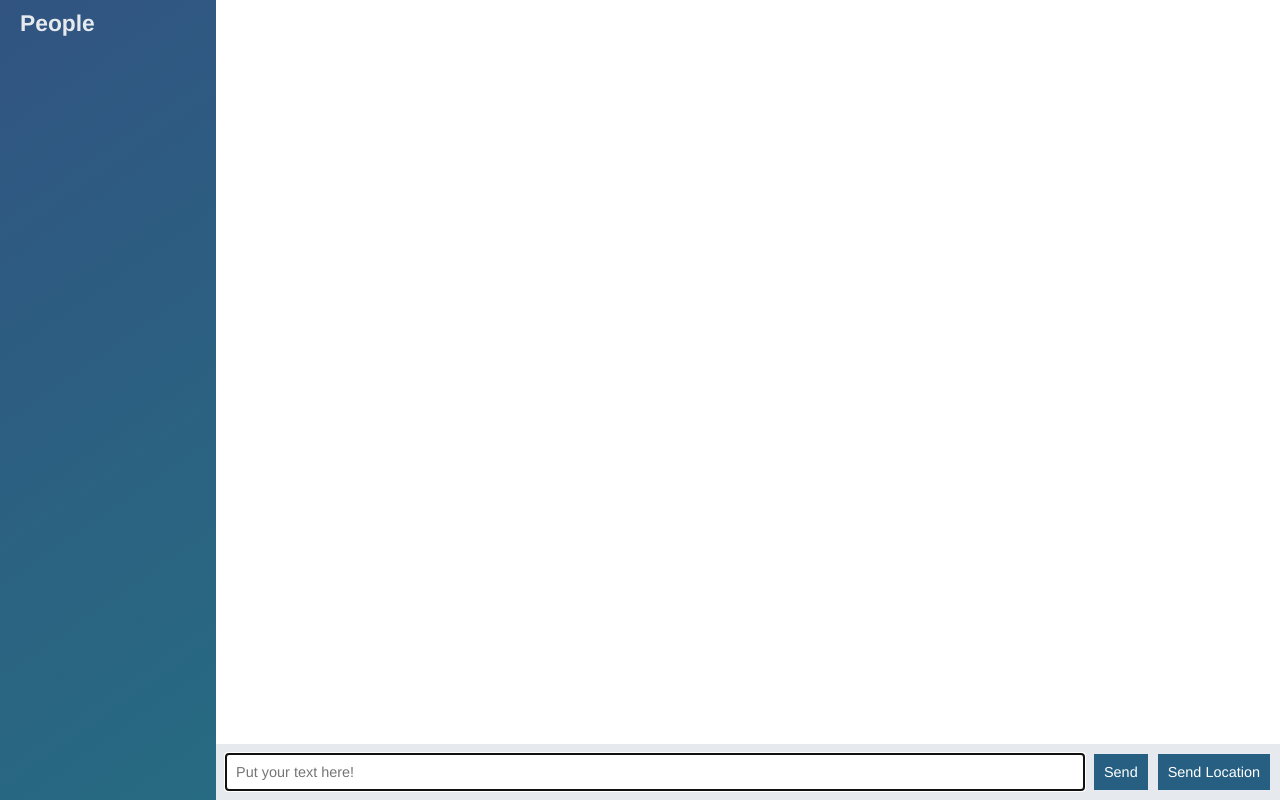
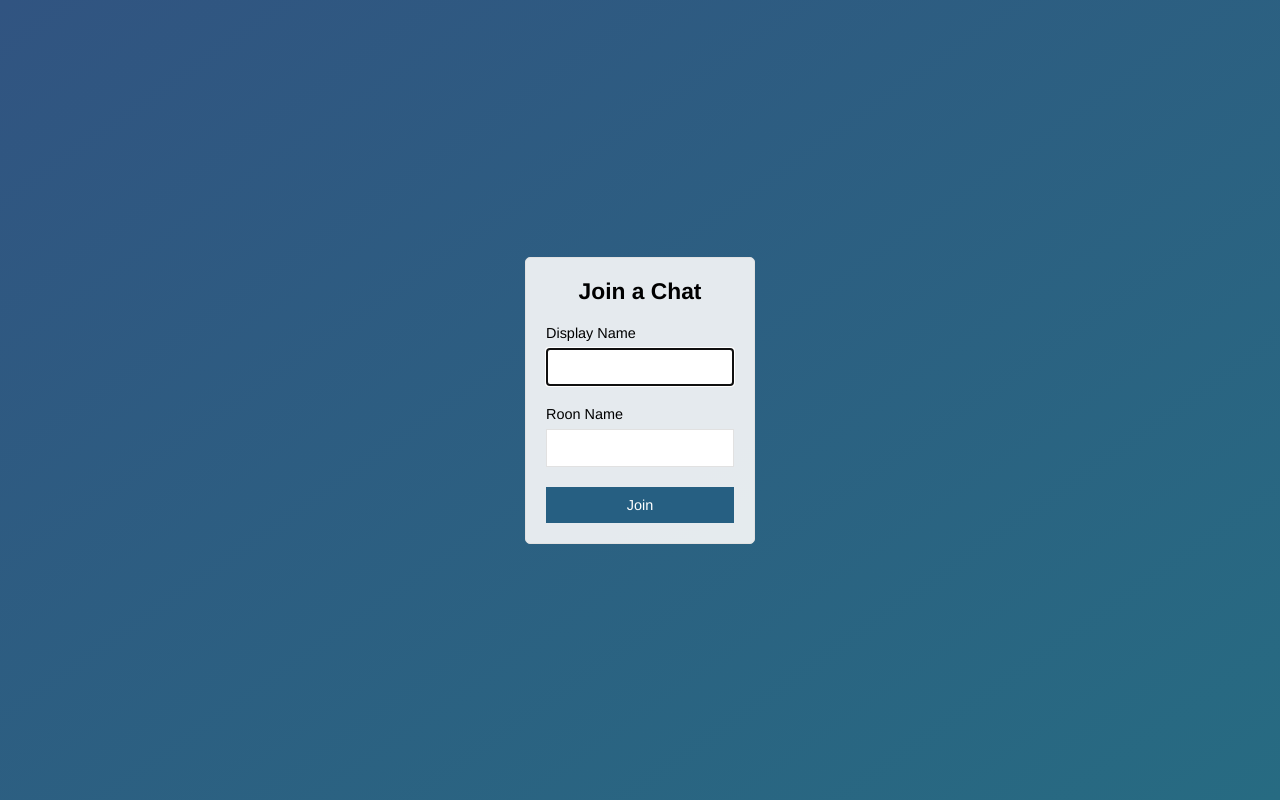
Before and after one commit to costalago/node-course-chat-app, a website: page public/index.html in a window 1280 px wide. Drawn offline with nearby package versions, Linux system fonts and the light colour scheme; no server answers.

Commit message:
Adding join to room page

```diff
--- a/public/index.html
+++ b/public/index.html
@@ -2,59 +2,30 @@
 <html>
 <head>
     <meta charset="UTF-8">
+    <title>Join Chat App</title>
     <link rel="stylesheet" href="/css/styles.css">
-    <title>Chat App</title>
+    <meta name="viewport" content="width=device-width, initial-scale=1, user-scalable=no"/>
 </head>
-<body class="chat">
-
-<div class="chat__sidebar">
-    <h3>People</h3>
-    <div id="users"></div>
+<body class="centered-form">
+<div class="centered-form__form">
+    <form action="/chat.html">
+        <div class="form-field">
+            <h3>Join a Chat</h3>
+        </div>
+        <div class="form-field">
+            <label>Display Name</label>
+            <input type="text" name="name" autofocus>
+        </div>
+        <div class="form-field">
+            <label>Roon Name</label>
+            <input type="text" name="room">
+        </div>
+        <div class="form-field">
+            <button>Join</button>
+        </div>
+    </form>
 </div>
 
-<div class="chat__main">
-    <ol id="messages" class="chat__messages"></ol>
 
-    <div class="chat__footer">
-        <form id="message-form">
-            <input id="message" name="message" type="text" placeholder="Put your text here!" autocomplete="off" autofocus/>
-            <button>Send</button>
-        </form>
-
-        <button id="send-location">Send Location</button>
-    </div>
-</div>
-
-<script id="message-template" type="text/template">
-    <li class="message">
-        <div class="message__title">
-            <h4>{{from}}</h4>
-            <span>{{createdAt}}</span>
-        </div>
-        <div class="message__body">
-            <p>{{text}}</p>
-        </div>
-    </li>
-</script>
-
-<script id="location-message-template" type="text/template">
-    <li class="message">
-        <div class="message__title">
-            <h4>{{from}}</h4>
-            <span>{{createdAt}}</span>
-        </div>
-        <div class="message__body">
-            <p>
-                <a href="{{url}}" target="_blank">My current location</a>
-            </p>
-        </div>
-    </li>
-</script>
-
-<script src="/socket.io/socket.io.js"></script>
-<script src="/js/libs/jquery-3.2.1.min.js"></script>
-<script src="/js/libs/mustache.js"></script>
-<script src="/js/libs/moment.js"></script>
-<script src="/js/index.js"></script>
 </body>
 </html>
```
Also changed, not shown: public/chat.html (added, +60 -0 lines), public/js/chat.js (renamed from public/js/index.js, +0 -7 lines).
